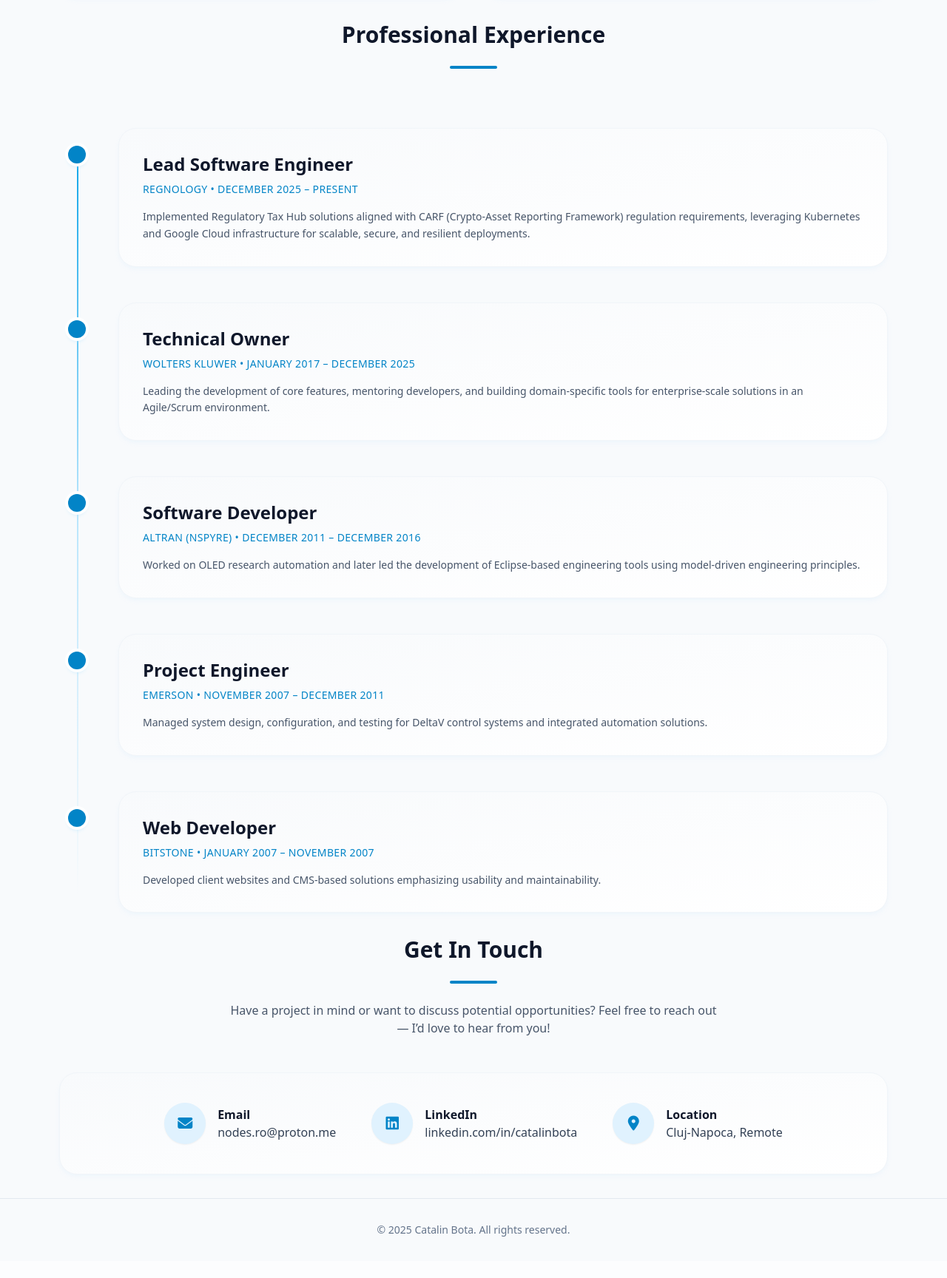
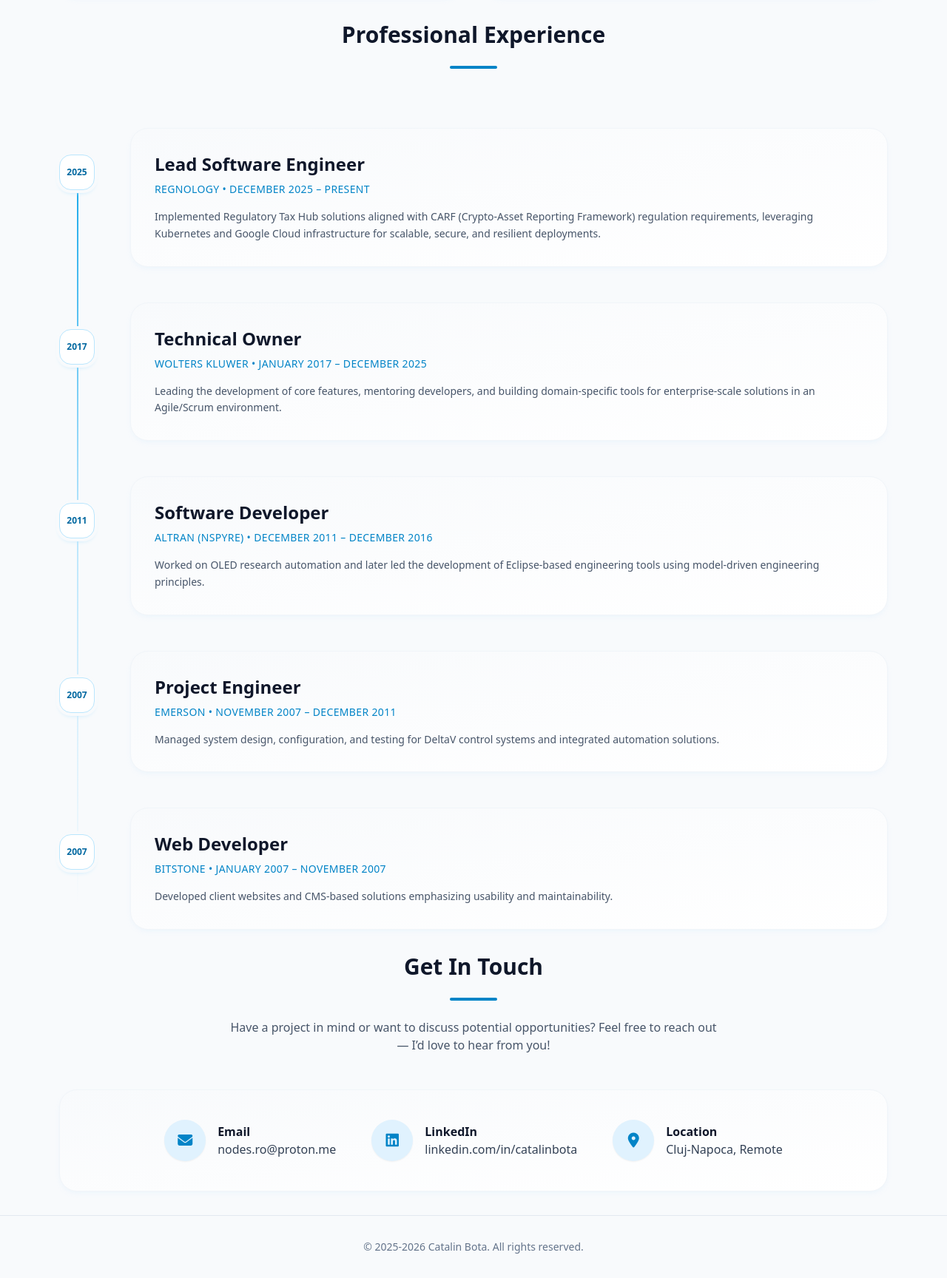
Before and after one commit to botacatalin/Portfolio_CV, a Flask app: page / in a window 1280 px wide. Shown: the part 4458-6186 px from the top of the page at 74% size. Before the commit the page ends 6130 px from the top, so only its background shows below. Run offline with Flask 3, Linux system fonts and the light colour scheme; some libraries are stand-ins or nearby versions.

Commit message:
Refactor

```diff
--- a/templates/_experience.html
+++ b/templates/_experience.html
@@ -17,15 +17,17 @@
     <div class="relative mt-20 space-y-12">
       <!-- Vertical line -->
       <div
-        class="absolute left-6 top-6 bottom-6 w-[2px] bg-gradient-to-b from-sky-500 via-sky-200 to-transparent"
+        class="absolute left-6 top-9 bottom-9 w-[2px] bg-gradient-to-b from-sky-500 via-sky-200 to-transparent"
       ></div>
 
       <!-- Item -->
-      <div class="relative pl-20">
+      <div class="relative pl-24">
         <!-- Marker -->
         <span
-          class="absolute left-3 top-6 z-10 flex h-6 w-6 rounded-full bg-sky-600 ring-4 ring-white shadow-md shadow-sky-200"
-        ></span>
+          class="absolute left-0 top-9 z-10 flex h-12 w-12 items-center justify-center rounded-2xl border border-sky-200 bg-white text-xs font-semibold text-sky-700 ring-4 ring-slate-50 shadow-md shadow-sky-200"
+        >
+          2025
+        </span>
 
         <!-- Card -->
         <div
@@ -51,10 +53,12 @@
       </div>
 
       <!-- Item -->
-      <div class="relative pl-20">
+      <div class="relative pl-24">
         <span
-          class="absolute left-3 top-6 z-10 flex h-6 w-6 rounded-full bg-sky-600 ring-4 ring-white shadow-md shadow-sky-200"
-        ></span>
+          class="absolute left-0 top-9 z-10 flex h-12 w-12 items-center justify-center rounded-2xl border border-sky-200 bg-white text-xs font-semibold text-sky-700 ring-4 ring-slate-50 shadow-md shadow-sky-200"
+        >
+          2017
+        </span>
 
         <div
           class="rounded-3xl border border-slate-100 bg-gradient-to-br from-slate-50 to-white p-8 shadow-md shadow-sky-100/30 transition-all hover:-translate-y-1 hover:shadow-lg hover:shadow-sky-100/40"
@@ -78,10 +82,12 @@
       </div>
 
       <!-- Item -->
-      <div class="relative pl-20">
+      <div class="relative pl-24">
         <span
-          class="absolute left-3 top-6 z-10 flex h-6 w-6 rounded-full bg-sky-600 ring-4 ring-white shadow-md shadow-sky-200"
-        ></span>
+          class="absolute left-0 top-9 z-10 flex h-12 w-12 items-center justify-center rounded-2xl border border-sky-200 bg-white text-xs font-semibold text-sky-700 ring-4 ring-slate-50 shadow-md shadow-sky-200"
+        >
+          2011
+        </span>
 
         <div
           class="rounded-3xl border border-slate-100 bg-gradient-to-br from-slate-50 to-white p-8 shadow-md shadow-sky-100/30 transition-all hover:-translate-y-1 hover:shadow-lg hover:shadow-sky-100/40"
@@ -105,10 +111,12 @@
       </div>
 
       <!-- Item -->
-      <div class="relative pl-20">
+      <div class="relative pl-24">
         <span
-          class="absolute left-3 top-6 z-10 flex h-6 w-6 rounded-full bg-sky-600 ring-4 ring-white shadow-md shadow-sky-200"
-        ></span>
+          class="absolute left-0 top-9 z-10 flex h-12 w-12 items-center justify-center rounded-2xl border border-sky-200 bg-white text-xs font-semibold text-sky-700 ring-4 ring-slate-50 shadow-md shadow-sky-200"
+        >
+          2007
+        </span>
 
         <div
           class="rounded-3xl border border-slate-100 bg-gradient-to-br from-slate-50 to-white p-8 shadow-md shadow-sky-100/30 transition-all hover:-translate-y-1 hover:shadow-lg hover:shadow-sky-100/40"
@@ -131,10 +139,12 @@
       </div>
 
       <!-- Item -->
-      <div class="relative pl-20">
+      <div class="relative pl-24">
         <span
-          class="absolute left-3 top-6 z-10 flex h-6 w-6 rounded-full bg-sky-600 ring-4 ring-white shadow-md shadow-sky-200"
-        ></span>
+          class="absolute left-0 top-9 z-10 flex h-12 w-12 items-center justify-center rounded-2xl border border-sky-200 bg-white text-xs font-semibold text-sky-700 ring-4 ring-slate-50 shadow-md shadow-sky-200"
+        >
+          2007
+        </span>
 
         <div
           class="rounded-3xl border border-slate-100 bg-gradient-to-br from-slate-50 to-white p-8 shadow-md shadow-sky-100/30 transition-all hover:-translate-y-1 hover:shadow-lg hover:shadow-sky-100/40"
--- a/templates/base.html
+++ b/templates/base.html
@@ -89,7 +89,7 @@
 
   <!-- Footer -->
   <footer class="border-t border-slate-200 py-8 text-center text-sm text-slate-500">
-    © 2025 Catalin Bota. All rights reserved.
+    © 2025-2026 Catalin Bota. All rights reserved.
   </footer>
 
   <script>
```
